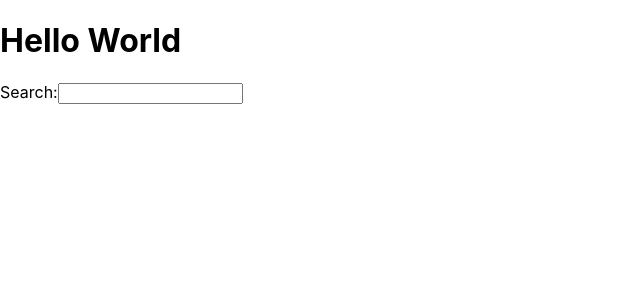
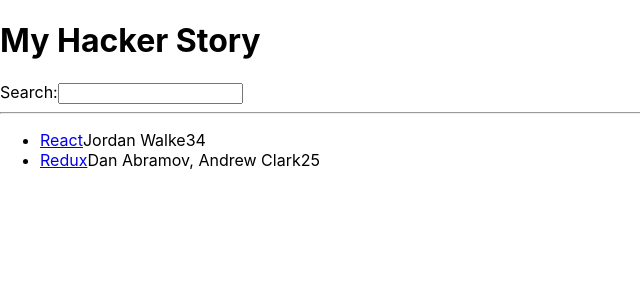
Before and after one commit to herzonfabian100/road-to-react-fabian, a React (Create React App) app: page / in a window 1280 px wide. Shown: the top 300 px of the page, without its empty margins (0-640 px from the left). Built offline with nearby package versions, Linux system fonts and the light colour scheme.

Commit message:
Created List on React

```diff
--- a/src/App.js
+++ b/src/App.js
@@ -1,15 +1,49 @@
 
 import * as React from 'react';
 
+const list = [
+  {
+    title: 'React',
+    url: 'https://reactjs.org/',
+    author: 'Jordan Walke',
+    num_comments: 3,
+    points: 4,
+    objectID: 0,
+  },
+  {
+    title: 'Redux',
+    url: 'https://redux.js.org/',
+    author: 'Dan Abramov, Andrew Clark',
+    num_comments: 2,
+    points: 5,
+    objectID: 1,
+  },
+];
+function App() {
+  return (
+    <div>
+      <h1> My Hacker Story</h1>
 
-function getTitle(title) {
-  return title;
-}
-function App() {
-  return (<div> <h1> Hello {getTitle('World')} </h1>
-    <label htmlFor="sarch">Search:</label>
-    <input id="search" type="text" />
-  </div>
+      <label htmlFor="sarch">Search:</label>
+      <input id="search" type="text" />
+
+      <hr />
+      <ul>
+        {list.map(function (item) {
+          return (
+            <li key={item.objectID}>
+              <span>
+                <a href={item.url}>{item.title}</a>
+              </span>
+              <span>{item.author}</span>
+              <span>{item.num_comments}</span>
+              <span>{item.points}</span>
+            </li>
+          );
+        })}
+
+      </ul>
+    </div >
 
   );
 }
```
